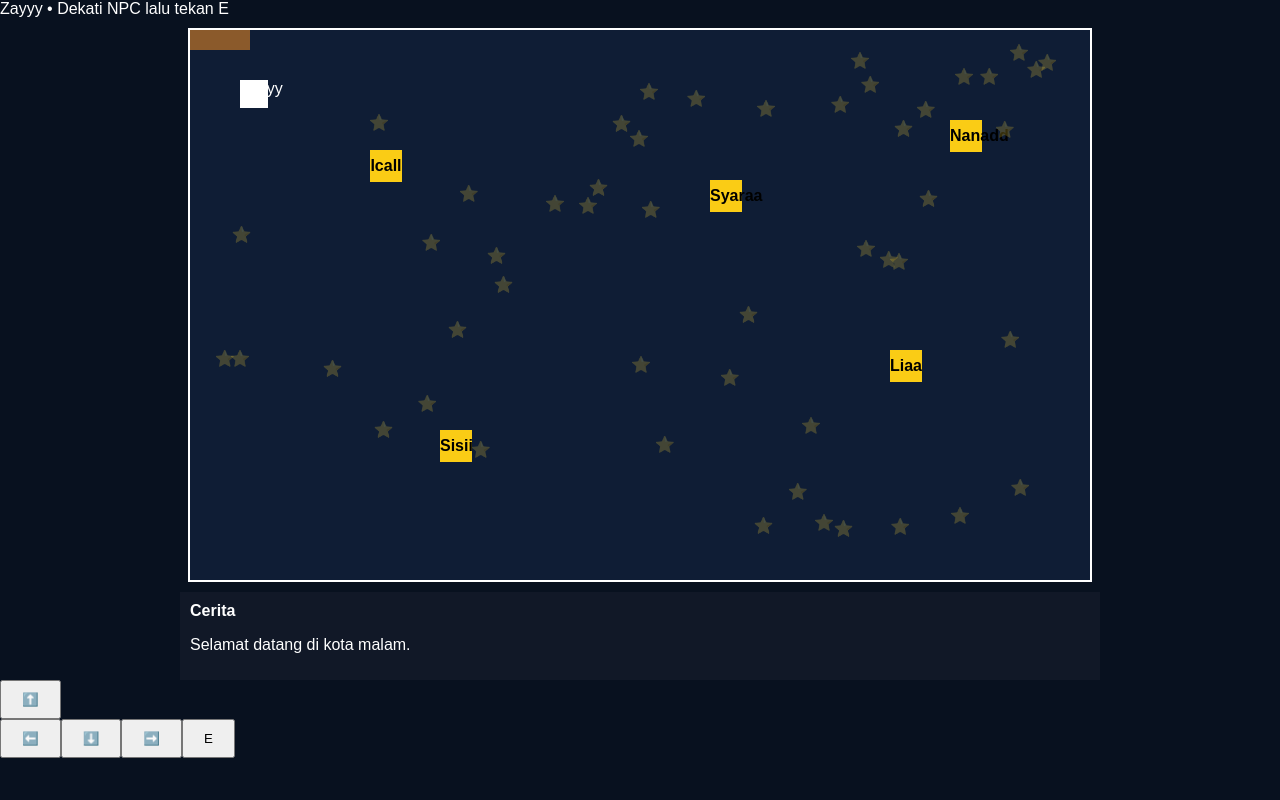
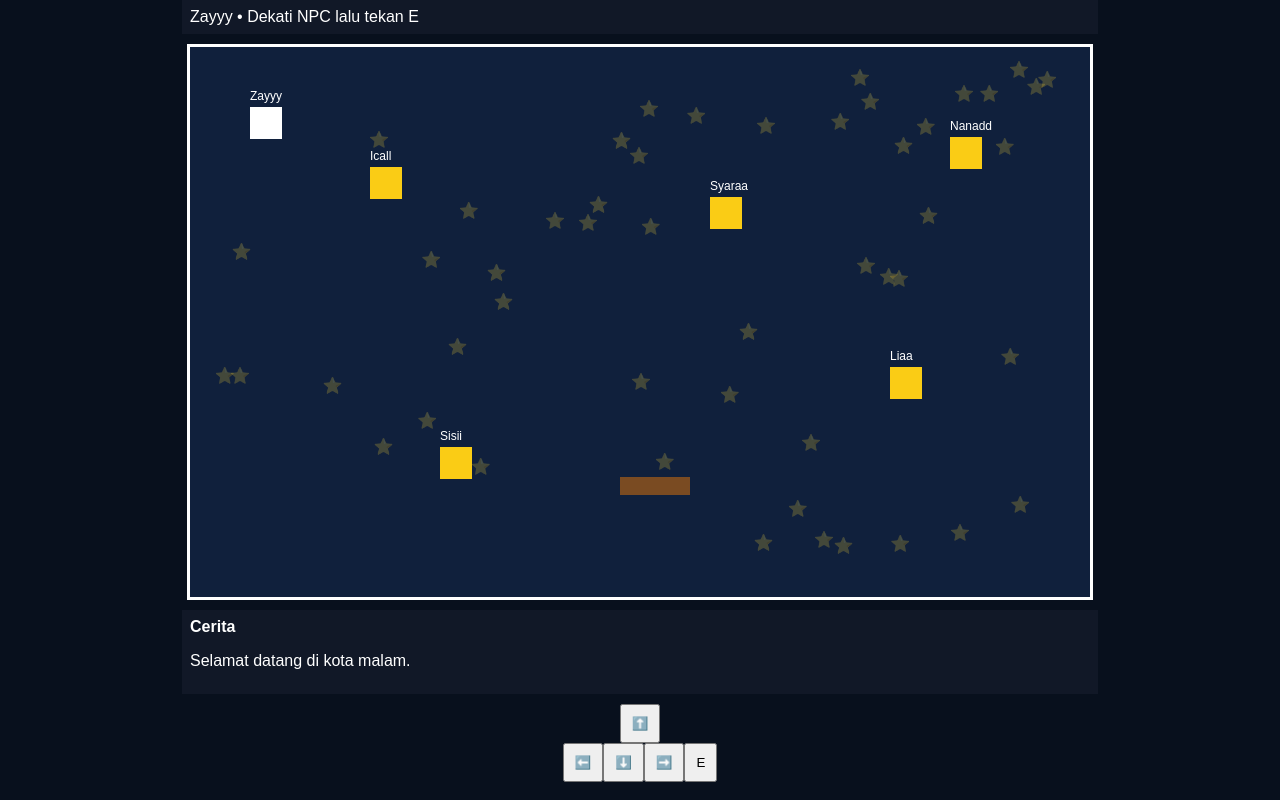
Before and after one commit to azayyeaa/late-night-talks-games, a plain HTML site: page index.html in a window 1280 px wide. Both pictures are taken after a click on the button "Mulai". Drawn offline with Linux system fonts and the light colour scheme.

Commit message:
Add files via upload

```diff
--- a/style.css
+++ b/style.css
@@ -1,11 +1 @@
-body{margin:0;background:#08111f;color:white;font-family:Arial}
-#menu{text-align:center;padding-top:120px}
-button{padding:10px 20px}
-#ui{padding:10px;background:#111827}
-#world{width:900px;height:550px;margin:10px auto;position:relative;background:#0f1d35;border:2px solid #fff;overflow:hidden}
-#player{width:28px;height:28px;background:white;position:absolute;left:50px;top:50px}
-.npc{width:32px;height:32px;background:#facc15;color:#000;position:absolute;text-align:center;line-height:32px;font-weight:bold}
-.bench{width:60px;height:20px;background:#8b5a2b;position:absolute}
-#dialog{width:900px;margin:auto;background:#111827;padding:10px}
-.star{position:absolute;color:white;animation:blink 2s infinite}
-@keyframes blink{50%{opacity:.2}}
+body{margin:0;background:#08101d;color:#fff;font-family:Arial}#menu{text-align:center;padding-top:120px}#world{width:900px;height:550px;margin:10px auto;position:relative;background:#10203c;border:3px solid #fff;overflow:hidden}#hud,#dialog{width:900px;margin:auto;background:#111827;padding:8px}#player,.npc{width:32px;height:32px;position:absolute}#player{background:#fff;left:60px;top:60px}.npc{background:#facc15}#player span,.npc span{position:absolute;top:-18px;font-size:12px}.bench{position:absolute;left:430px;top:430px;width:70px;height:18px;background:#7a4b22}.star{position:absolute;animation:blink 2s infinite}@keyframes blink{50%{opacity:.2}}#controls{text-align:center;padding:10px}button{padding:10px}
```
